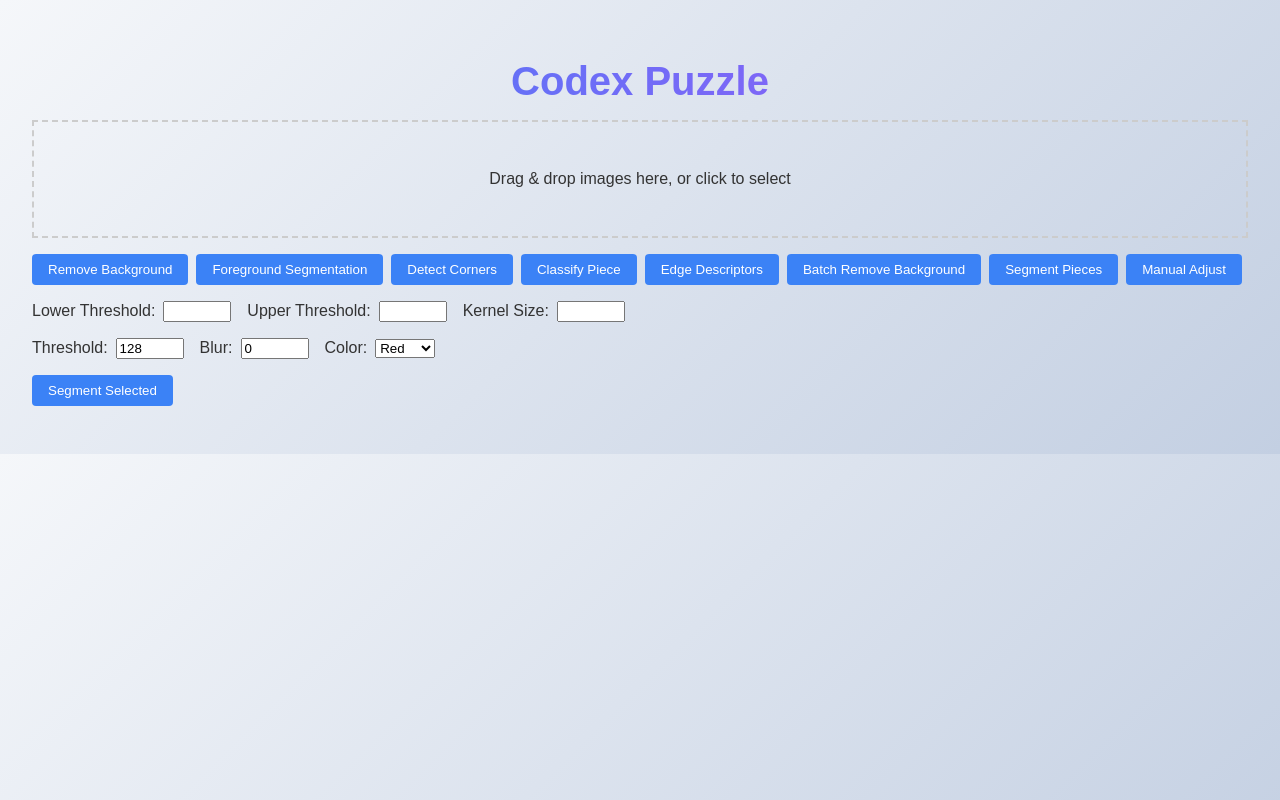
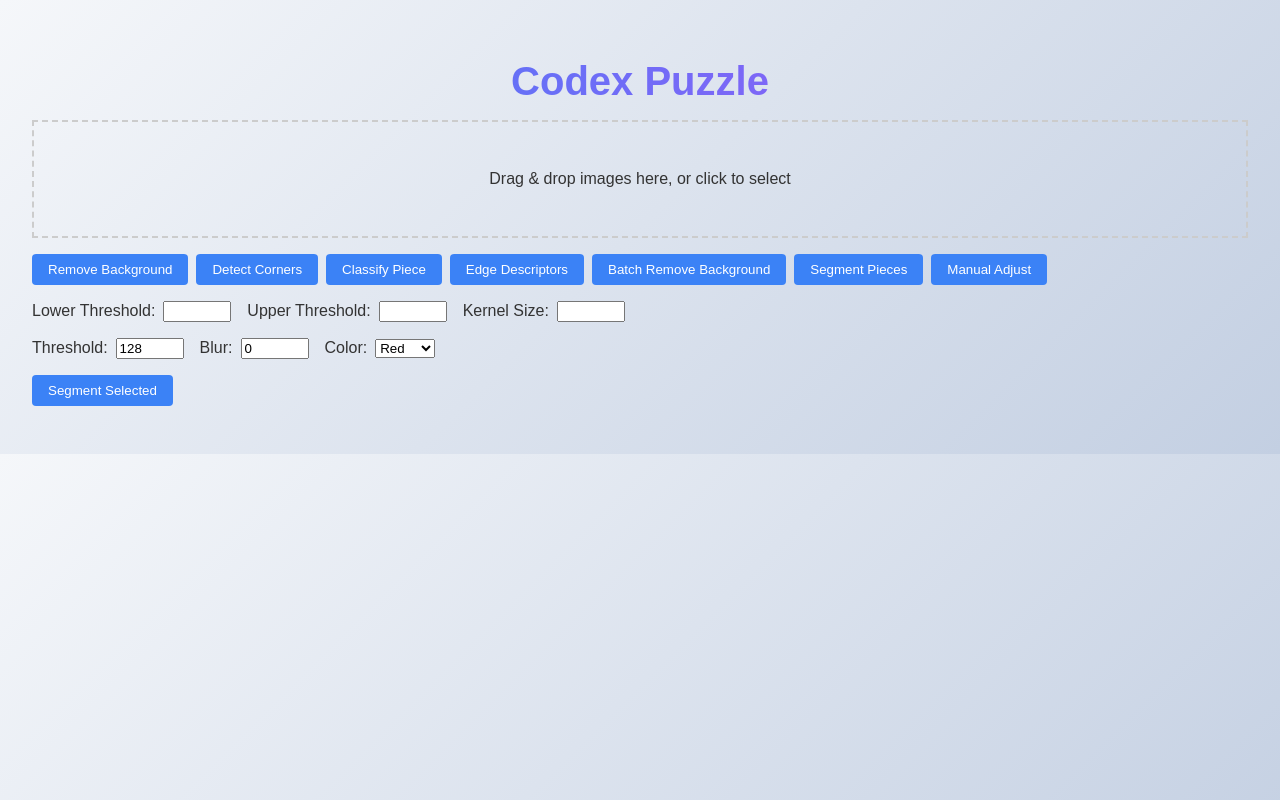
Before and after one commit to crispy0024/Codex_Puzzle, a Next.js app in the folder frontend/: page / in a window 1280 px wide. Built offline with nearby package versions, Linux system fonts and the light colour scheme.

Commit message:
Remove duplicate segmentation button

```diff
--- a/frontend/pages/index.js
+++ b/frontend/pages/index.js
@@ -216,7 +216,6 @@ export default function Home() {
 
       <div className="buttons" style={{ marginTop: '1rem' }}>
         <button onClick={runRemoveBackground} disabled={loading}>Remove Background</button>
-        <button onClick={runRemoveBackground} disabled={loading}>Foreground Segmentation</button>
         <button onClick={runDetectCorners} disabled={loading}>Detect Corners</button>
         <button onClick={runClassifyPiece} disabled={loading}>Classify Piece</button>
         <button onClick={runEdgeDescriptors} disabled={loading}>Edge Descriptors</button>
```
